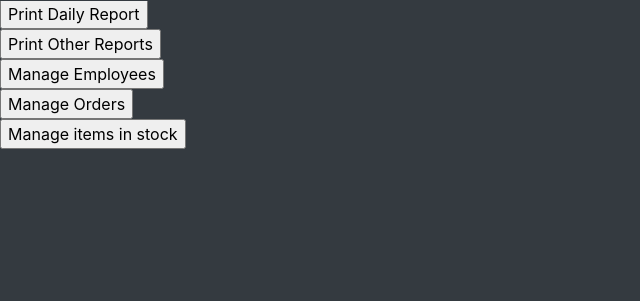
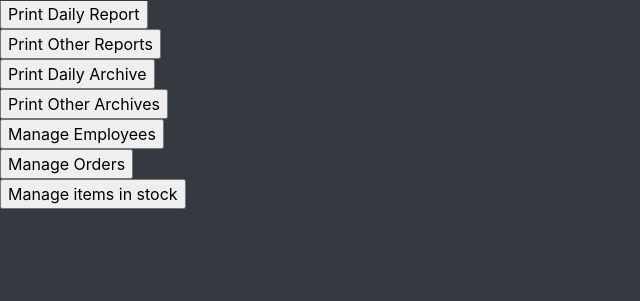
Before and after one commit to Tasari/Shop_ordering_system, a Django app: template ordersys/templates/ordersys/manager/manager_tab.html in a window 1280 px wide. Shown: the part 57-358 px from the top of the page, without its empty margins (0-640 px from the left). Run offline with Django 3.2, Linux system fonts and the light colour scheme; the template is opened without the code that fills it, so the values that code supplies are empty; some libraries are stand-ins or nearby versions.

Commit message:
Added archive/report options to manager tab

```diff
--- a/ordersys/templates/ordersys/manager/manager_tab.html
+++ b/ordersys/templates/ordersys/manager/manager_tab.html
@@ -2,9 +2,13 @@
 {% block content %}
 <form method="POST">
     {% csrf_token %}
-    <input type="submit" name="Daily" value="Print Daily Report">
+    <input type="submit" name="DailyReport" value="Print Daily Report">
     <br>
     <input type="submit" name="Reports" value="Print Other Reports">
+    <br>
+    <input type="submit" name="DailyArchive" value="Print Daily Archive">
+    <br>
+    <input type="submit" name="Archives" value="Print Other Archives">
     <br>
     <input type="submit" name="Employees" value="Manage Employees">
     <br>
```
